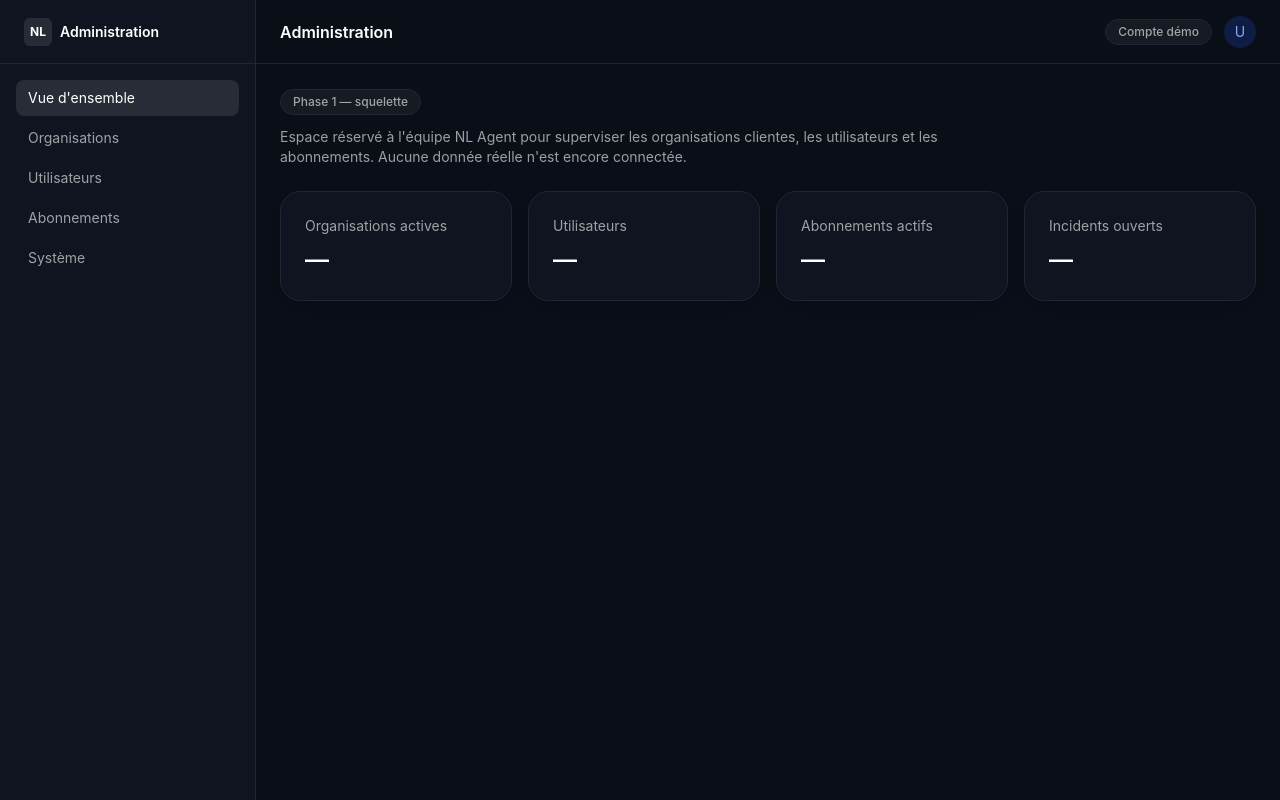
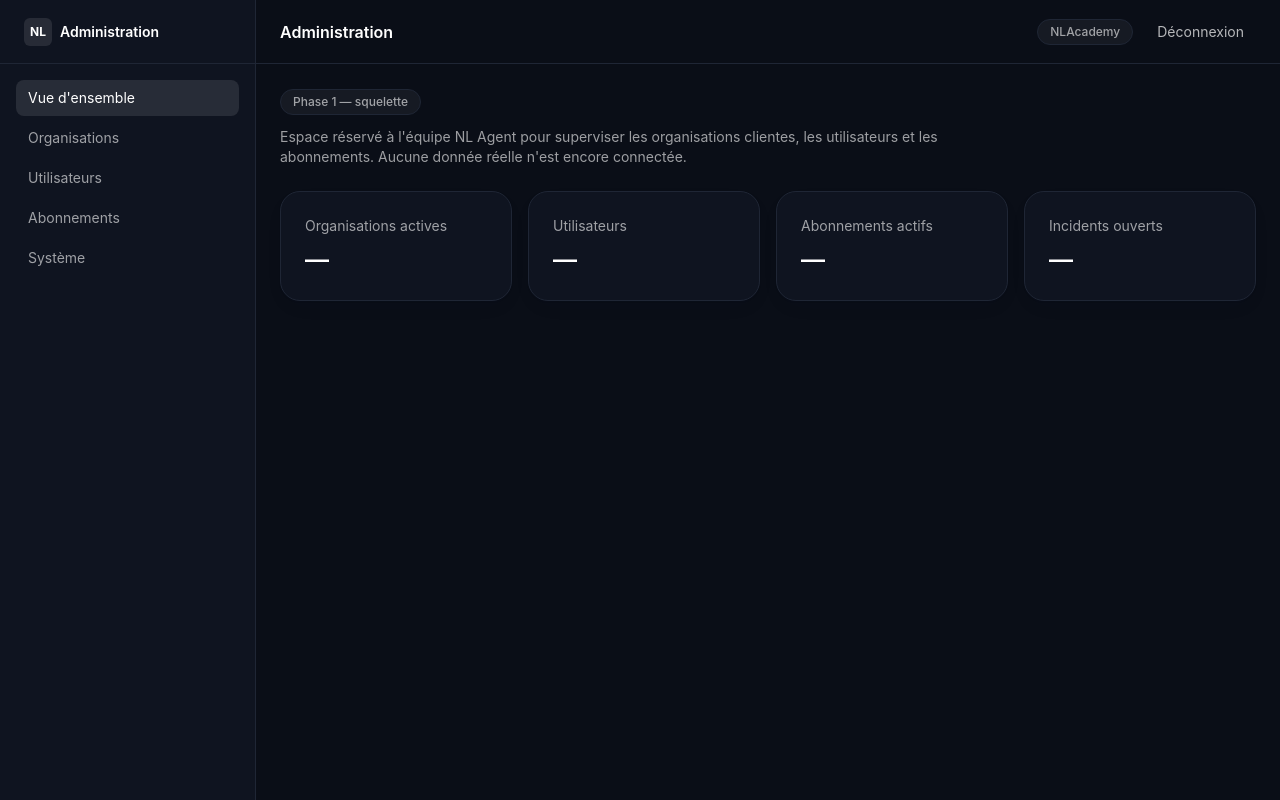
Before and after one commit to NLAcademy-officiel/NL-Agent, a Next.js app: page /admin in a window 1280 px wide. Built offline with nearby package versions, Linux system fonts and the light colour scheme.

Commit message:
Add logout functionality to DashboardTopbar

```diff
--- a/components/dashboard/topbar.tsx
+++ b/components/dashboard/topbar.tsx
@@ -1,14 +1,46 @@
+"use client";
+
+import { useState } from "react";
+import { useRouter } from "next/navigation";
+
 import { Badge } from "@/components/ui/badge";
 
 export function DashboardTopbar({ title }: { title: string }) {
+  const router = useRouter();
+  const [loading, setLoading] = useState(false);
+
+  async function handleLogout() {
+    if (loading) return;
+
+    setLoading(true);
+
+    try {
+      await fetch("/api/auth/logout", {
+        method: "POST",
+      });
+
+      router.push("/auth/login");
+      router.refresh();
+    } catch {
+      setLoading(false);
+    }
+  }
+
   return (
     <header className="flex h-16 items-center justify-between border-b border-line bg-ink px-6">
       <h1 className="text-base font-semibold text-white">{title}</h1>
+
       <div className="flex items-center gap-3">
-        <Badge variant="neutral">Compte démo</Badge>
-        <div className="h-8 w-8 rounded-full bg-brand-500/20 text-center text-sm leading-8 text-brand-300">
-          U
-        </div>
+        <Badge variant="neutral">NLAcademy</Badge>
+
+        <button
+          type="button"
+          onClick={handleLogout}
+          disabled={loading}
+          className="rounded-md px-3 py-2 text-sm text-white/70 transition hover:bg-white/10 hover:text-white disabled:cursor-not-allowed disabled:opacity-50"
+        >
+          {loading ? "Déconnexion..." : "Déconnexion"}
+        </button>
       </div>
     </header>
   );
```
